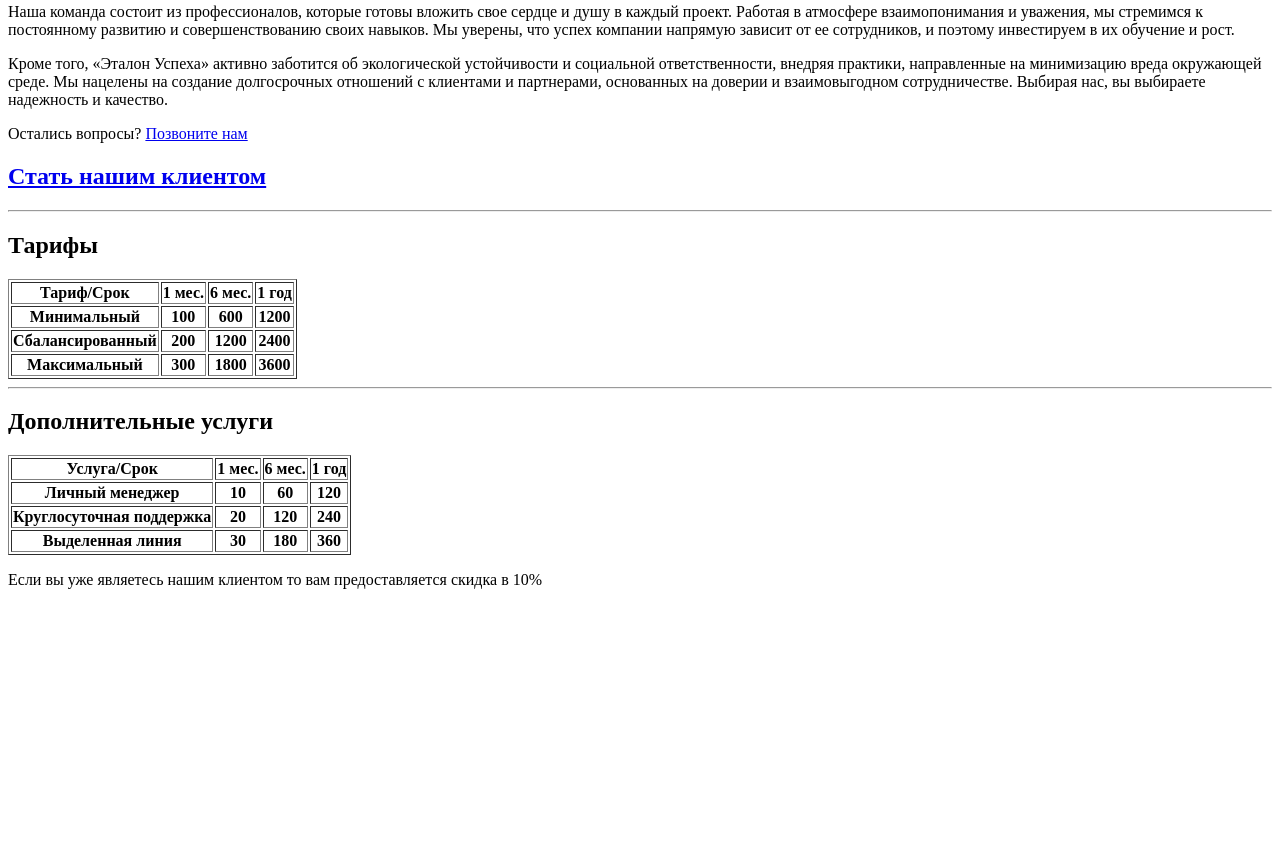
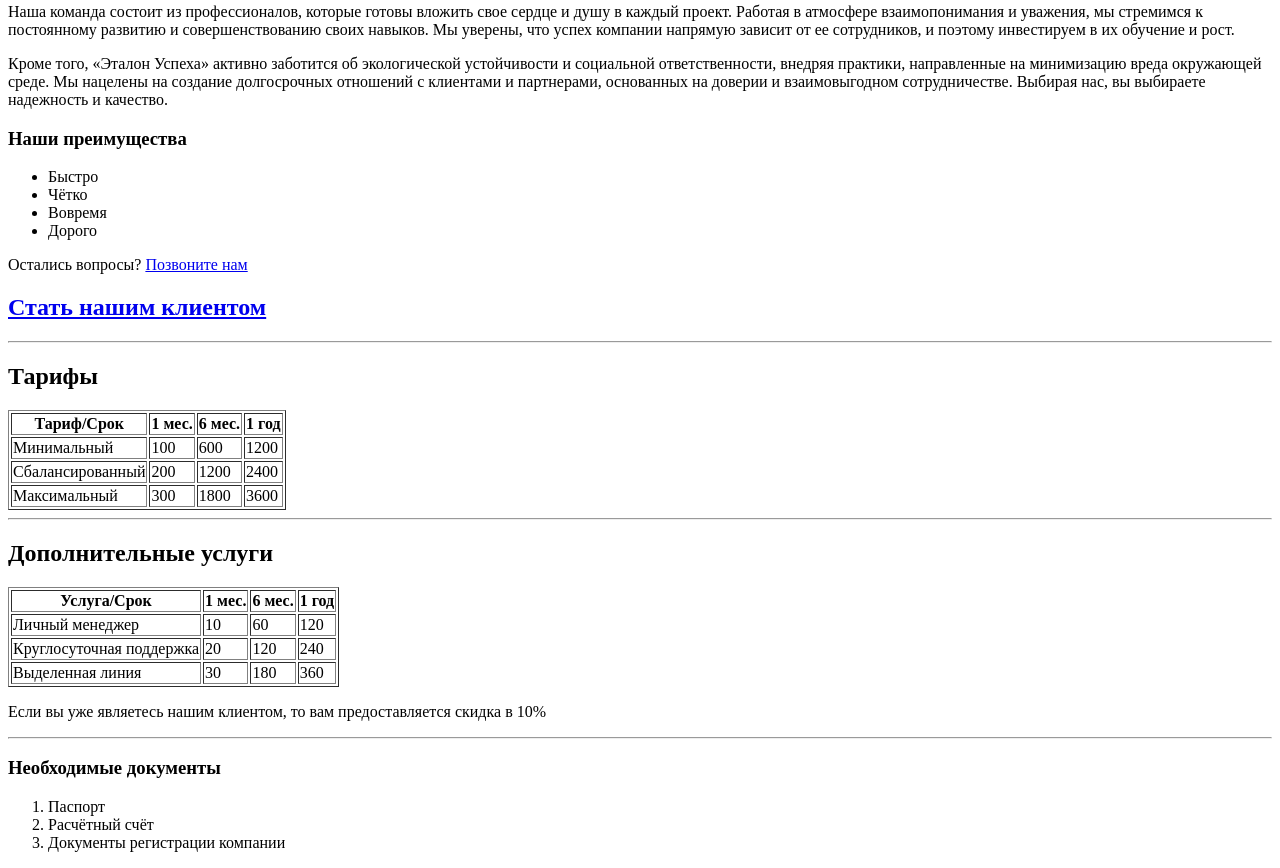
Before and after one commit to Lvov-ivan/WebCourse3, a plain HTML site: page Html/tariffPlans.html in a window 1280 px wide. Shown: the part 312-1180 px from the top of the page. Before the commit the page ends 917 px from the top, so only its background shows below. Drawn offline with Linux system fonts and the light colour scheme.

Commit message:
Правки после проверки

```diff
--- a/Html/tariffPlans.html
+++ b/Html/tariffPlans.html
@@ -1,9 +1,11 @@
 <!DOCTYPE html>
+
 <html lang="ru">
 <head>
     <meta charset="UTF-8">
     <title>Тарифные планы</title>
 </head>
+
 <body>
 <div>
     <img src="img.png" alt="Просто хорошая компания" height="153" width="433">
@@ -28,14 +30,26 @@
         отношений с клиентами и партнерами, основанных на доверии и взаимовыгодном сотрудничестве. Выбирая нас, вы
         выбираете надежность и качество.
     </p>
+
+    <h3>Наши преимущества</h3>
+    <ul>
+        <li>Быстро</li>
+        <li>Чётко</li>
+        <li>Вовремя</li>
+        <li>Дорого</li>
+    </ul>
+
     <p>
         Остались вопросы? <a href="tel:+88000000001">Позвоните нам</a>
     </p>
 </div>
+
 <h2>
     <a href="registerForm.html"> Стать нашим клиентом </a>
 </h2>
+
 <hr>
+
 <div>
     <h2>
         Тарифы
@@ -51,27 +65,29 @@
         </thead>
         <tbody>
         <tr>
-            <th>Минимальный</th>
-            <th>100</th>
-            <th>600</th>
-            <th>1200</th>
+            <td>Минимальный</td>
+            <td>100</td>
+            <td>600</td>
+            <td>1200</td>
         </tr>
         <tr>
-            <th>Сбалансированный</th>
-            <th>200</th>
-            <th>1200</th>
-            <th>2400</th>
+            <td>Сбалансированный</td>
+            <td>200</td>
+            <td>1200</td>
+            <td>2400</td>
         </tr>
         <tr>
-            <th>Максимальный</th>
-            <th>300</th>
-            <th>1800</th>
-            <th>3600</th>
+            <td>Максимальный</td>
+            <td>300</td>
+            <td>1800</td>
+            <td>3600</td>
         </tr>
         </tbody>
     </table>
 </div>
+
 <hr>
+
 <div>
     <h2>
         Дополнительные услуги
@@ -87,26 +103,37 @@
         </thead>
         <tbody>
         <tr>
-            <th>Личный менеджер</th>
-            <th>10</th>
-            <th>60</th>
-            <th>120</th>
+            <td>Личный менеджер</td>
+            <td>10</td>
+            <td>60</td>
+            <td>120</td>
         </tr>
         <tr>
-            <th>Круглосуточная поддержка</th>
-            <th>20</th>
-            <th>120</th>
-            <th>240</th>
+            <td>Круглосуточная поддержка</td>
+            <td>20</td>
+            <td>120</td>
+            <td>240</td>
         </tr>
         <tr>
-            <th>Выделенная линия</th>
-            <th>30</th>
-            <th>180</th>
-            <th>360</th>
+            <td>Выделенная линия</td>
+            <td>30</td>
+            <td>180</td>
+            <td>360</td>
         </tr>
         </tbody>
     </table>
-    <p>Если вы уже являетесь нашим клиентом то вам предоставляется скидка в 10%</p>
+    <p>Если вы уже являетесь нашим клиентом, то вам предоставляется скидка в 10%</p>
+</div>
+
+<hr>
+
+<div>
+    <h3>Необходимые документы</h3>
+    <ol>
+        <li>Паспорт</li>
+        <li>Расчётный счёт</li>
+        <li>Документы регистрации компании</li>
+    </ol>
 </div>
 </body>
 </html>
```
Also changed, not shown: Html/registerForm.html (+24 -11 lines).
